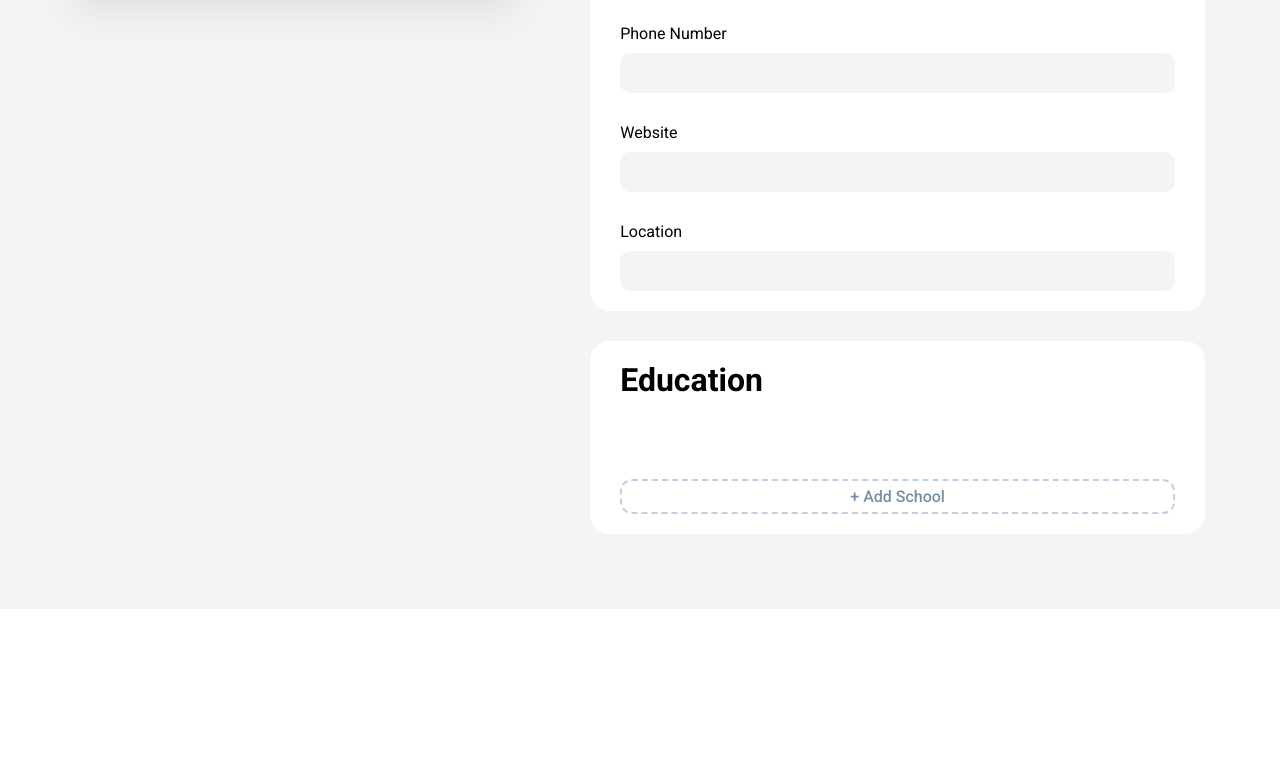
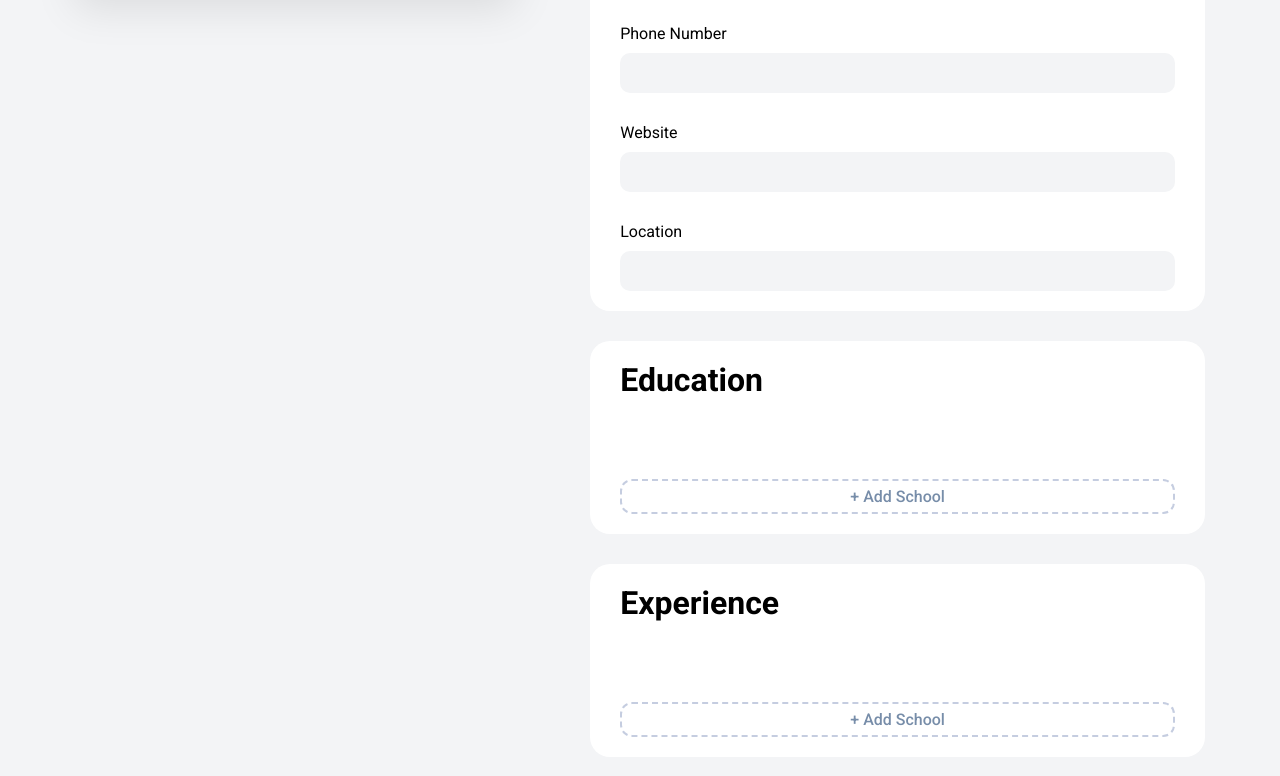
Before and after one commit to aaronxyzheng/resume-builder, a React (Vite) app: page / in a window 1280 px wide. Shown: the part 727-1503 px from the top of the page. Before the commit the page ends 1336 px from the top, so only its background shows below. Built offline with nearby package versions, Linux system fonts and the light colour scheme.

Commit message:
refactor: change school.js to use object as parameter

```diff
--- a/src/App.jsx
+++ b/src/App.jsx
@@ -29,8 +29,17 @@ function App() {
     function addSchool() {
         setInfo((prev) => ({
             ...prev,
-            education: [...prev.education, new School("School", "Degree", "Start", "End", "Location", crypto.randomUUID())]
-        }))
+            education: [
+                ...prev.education,
+                new School({
+                    name: "School",
+                    degree: "Degree",
+                    startDate: "Start",
+                    endDate: "End",
+                    location: "Location",
+                }),
+            ],
+        }));
     }
 
     return (
--- a/src/components/ResumeBuilder.jsx
+++ b/src/components/ResumeBuilder.jsx
@@ -21,6 +21,16 @@ function ResumeBuilder({ addSchool, updateSchool, updatePersonalInfo, clearInfo,
                 />
                 <button className="add-button" onClick={addSchool}>+ Add School</button>
             </div>
+            <div className="dropdown-div">
+                <h1>Experience</h1>
+                <Dropdown
+                    sections={info.education.map((school) => ({
+                        name: school.name,
+                        children: <SchoolInput schoolInfo={school} updateSchool={updateSchool} />,
+                    }))}
+                />
+                <button className="add-button" onClick={addSchool}>+ Add School</button>
+            </div>
         </div>
     );
 }
--- a/src/utils/data.js
+++ b/src/utils/data.js
@@ -11,31 +11,29 @@ class Data {
                 location: "Manhattan, New York City",
             },
             education: [
-                new School(
-                    "Massachusetts Institute of Technology",
-                    "B.S. Physics & Electrical Engineering (Summa Cum Laude)",
-                    "Sep 1984",
-                    "May 1986",
-                    "Cambridge, MA",
-                    crypto.randomUUID(),
-                ),
-                new School(
-                    "Massachusetts Institute of Technology",
-                    "M.S. Applied Mathematics & Computer Science",
-                    "Sep 1986",
-                    "Dec 1987",
-                    "Cambridge, MA",
-                    crypto.randomUUID(),
-                ),
-                new School(
-                    "Massachusetts Institute of Technology",
-                    "Ph.D. Electrical Engineering & Computer Science",
-                    "Jan 1988",
-                    "May 1990",
-                    "Cambridge, MA",
-                    crypto.randomUUID(),
-                ),
+                new School({
+                    name: "Massachusetts Institute of Technology",
+                    degree: "B.S. Physics & Electrical Engineering (Summa Cum Laude)",
+                    startDate: "Sep 1984",
+                    endDate: "May 1986",
+                    location: "Cambridge, MA",
+                }),
+                new School({
+                    name: "Massachusetts Institute of Technology",
+                    degree: "M.S. Applied Mathematics & Computer Science",
+                    startDate: "Sep 1986",
+                    endDate: "Dec 1987",
+                    location: "Cambridge, MA",
+                }),
+                new School({
+                    name: "Massachusetts Institute of Technology",
+                    degree: "Ph.D. Electrical Engineering & Computer Science",
+                    startDate: "Jan 1988",
+                    endDate: "May 1990",
+                    location: "Cambridge, MA",
+                }),
             ],
+            experience: [],
         };
     }
 
--- a/src/utils/school.js
+++ b/src/utils/school.js
@@ -1,11 +1,11 @@
 class School {
-    constructor(name, degree, startDate, endDate, location, key) {
+    constructor({ name, degree, startDate, endDate, location }) {
         this.name = name;
         this.degree = degree;
         this.startDate = startDate;
         this.endDate = endDate;
         this.location = location;
-        this.key = key
+        this.key = crypto.randomUUID();
     }
 }
 
```
